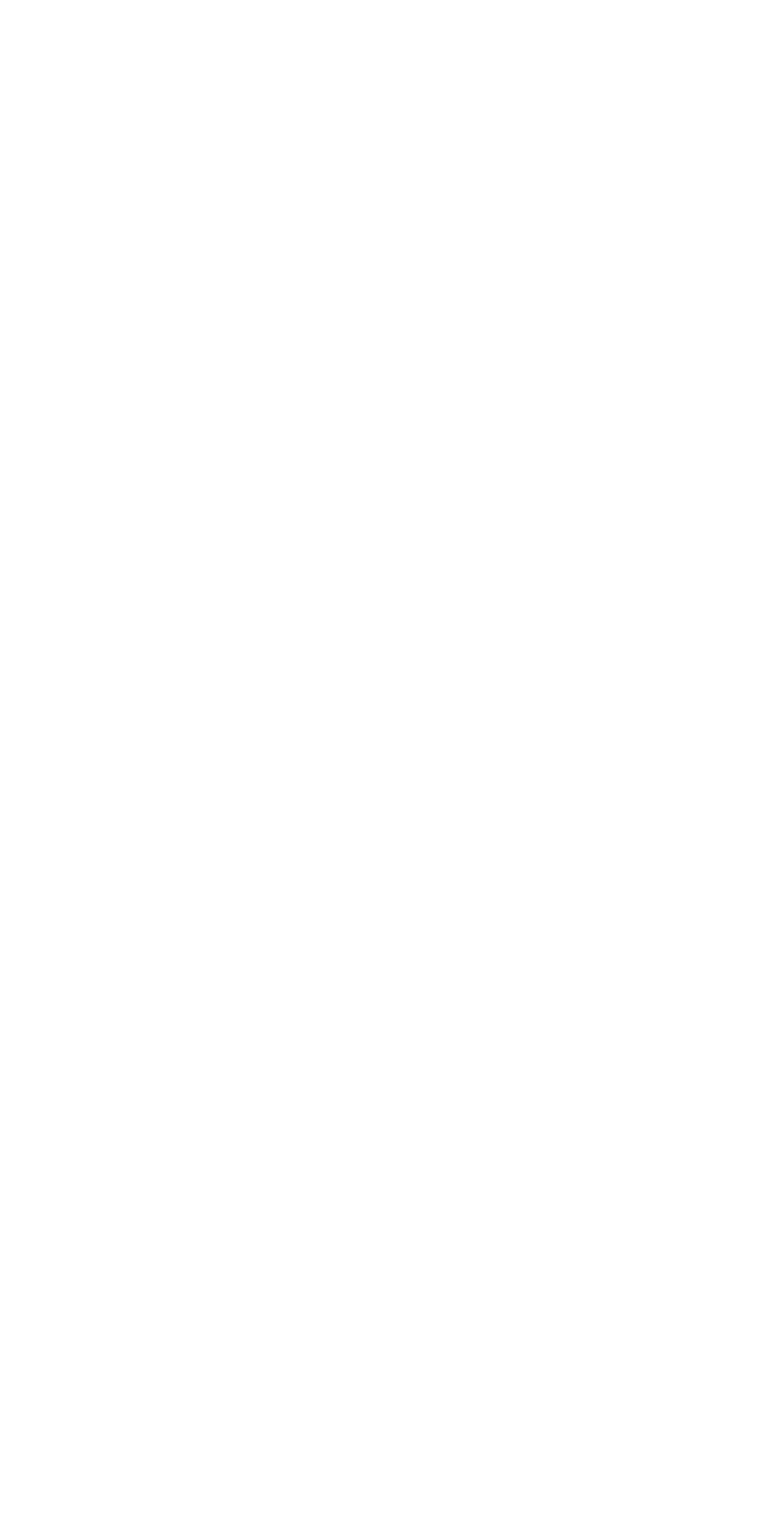
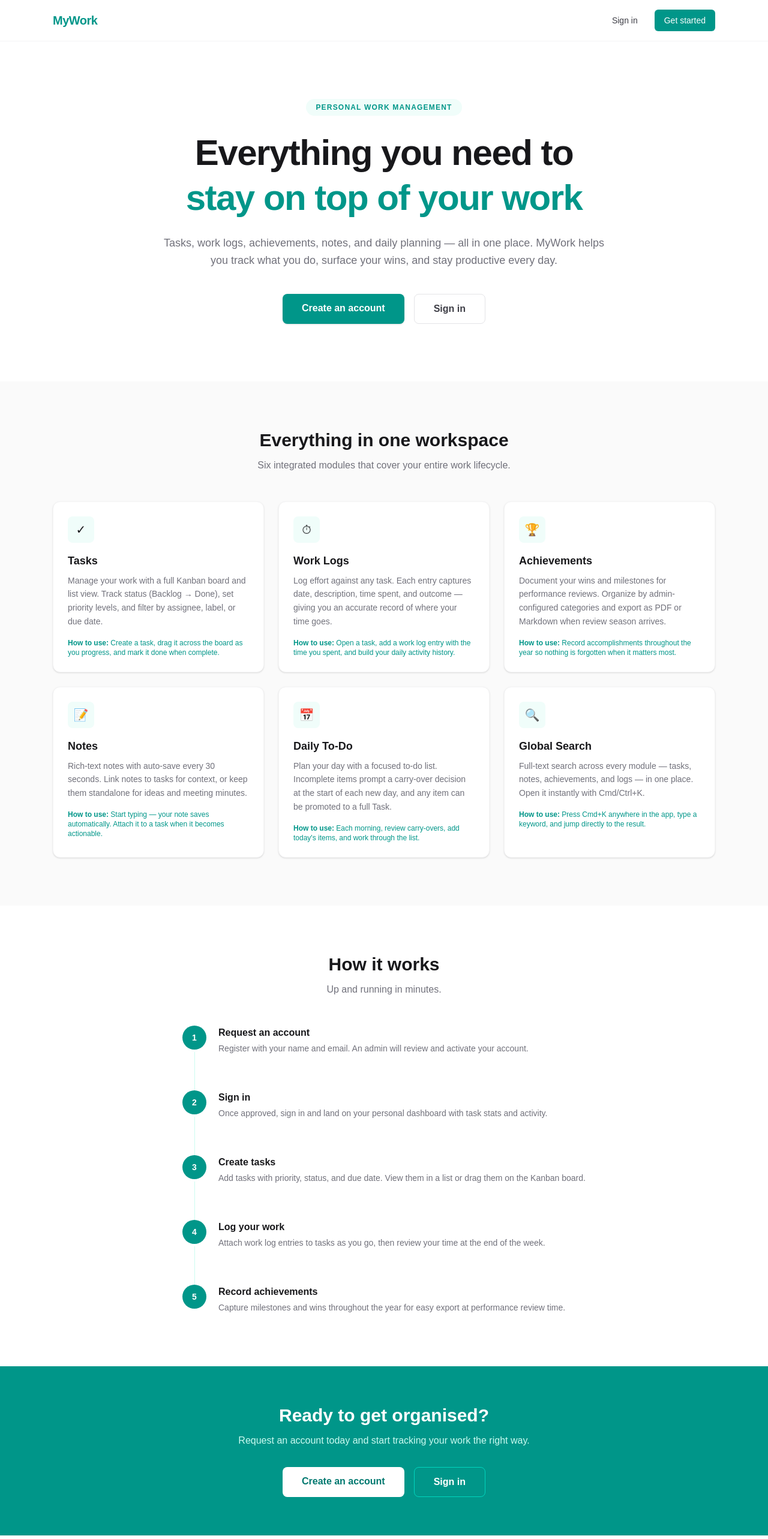
Before and after one commit to ManasConsults/mywork-nextjs-app, a Next.js app: page / in a window 1280 px wide. Before the commit this address had no page. Shown: the top 2566 px of the page at 60% size. Before the commit the page ends 800 px from the top, so only its background shows below. Built offline with nearby package versions, Linux system fonts and the light colour scheme.

Commit message:
updated visuals for admin

```diff
--- a/app/achievements-print/_components/CloseButton.tsx
+++ b/app/achievements-print/_components/CloseButton.tsx
@@ -4,19 +4,8 @@ export function CloseButton(): React.JSX.Element {
   return (
     <button
       onClick={() => window.close()}
-      style={{
-        position: 'fixed',
-        top: 12,
-        right: 16,
-        background: '#333',
-        color: '#fff',
-        border: 'none',
-        padding: '4px 10px',
-        borderRadius: 4,
-        cursor: 'pointer',
-        fontSize: 12,
-      }}
-      className="no-print"
+      style={{ position: 'fixed', top: 12, right: 16 }}
+      className="no-print bg-zinc-700 hover:bg-zinc-900 text-white text-xs px-2.5 py-1 rounded cursor-pointer border-none transition-colors"
     >
       Close
     </button>
--- a/app/notes-print/[id]/_components/CloseButton.tsx
+++ b/app/notes-print/[id]/_components/CloseButton.tsx
@@ -4,19 +4,8 @@ export function CloseButton(): React.JSX.Element {
   return (
     <button
       onClick={() => window.close()}
-      style={{
-        position: 'fixed',
-        top: 12,
-        right: 16,
-        background: '#333',
-        color: '#fff',
-        border: 'none',
-        padding: '4px 10px',
-        borderRadius: 4,
-        cursor: 'pointer',
-        fontSize: 12,
-      }}
-      className="no-print"
+      style={{ position: 'fixed', top: 12, right: 16 }}
+      className="no-print bg-zinc-700 hover:bg-zinc-900 text-white text-xs px-2.5 py-1 rounded cursor-pointer border-none transition-colors"
     >
       Close
     </button>
--- a/app/page.tsx
+++ b/app/page.tsx
@@ -1,5 +1,198 @@
-import { redirect } from 'next/navigation';
+import Link from 'next/link';
 
-export default function RootPage() {
-  redirect('/dashboard');
+const features = [
+  {
+    icon: '✓',
+    title: 'Tasks',
+    description:
+      'Manage your work with a full Kanban board and list view. Track status (Backlog → Done), set priority levels, and filter by assignee, label, or due date.',
+    how: 'Create a task, drag it across the board as you progress, and mark it done when complete.',
+  },
+  {
+    icon: '⏱',
+    title: 'Work Logs',
+    description:
+      'Log effort against any task. Each entry captures date, description, time spent, and outcome — giving you an accurate record of where your time goes.',
+    how: 'Open a task, add a work log entry with the time you spent, and build your daily activity history.',
+  },
+  {
+    icon: '🏆',
+    title: 'Achievements',
+    description:
+      'Document your wins and milestones for performance reviews. Organize by admin-configured categories and export as PDF or Markdown when review season arrives.',
+    how: 'Record accomplishments throughout the year so nothing is forgotten when it matters most.',
+  },
+  {
+    icon: '📝',
+    title: 'Notes',
+    description:
+      'Rich-text notes with auto-save every 30 seconds. Link notes to tasks for context, or keep them standalone for ideas and meeting minutes.',
+    how: 'Start typing — your note saves automatically. Attach it to a task when it becomes actionable.',
+  },
+  {
+    icon: '📅',
+    title: 'Daily To-Do',
+    description:
+      'Plan your day with a focused to-do list. Incomplete items prompt a carry-over decision at the start of each new day, and any item can be promoted to a full Task.',
+    how: 'Each morning, review carry-overs, add today\'s items, and work through the list.',
+  },
+  {
+    icon: '🔍',
+    title: 'Global Search',
+    description:
+      'Full-text search across every module — tasks, notes, achievements, and logs — in one place. Open it instantly with Cmd/Ctrl+K.',
+    how: 'Press Cmd+K anywhere in the app, type a keyword, and jump directly to the result.',
+  },
+];
+
+const steps = [
+  { step: '1', heading: 'Request an account', body: 'Register with your name and email. An admin will review and activate your account.' },
+  { step: '2', heading: 'Sign in', body: 'Once approved, sign in and land on your personal dashboard with task stats and activity.' },
+  { step: '3', heading: 'Create tasks', body: 'Add tasks with priority, status, and due date. View them in a list or drag them on the Kanban board.' },
+  { step: '4', heading: 'Log your work', body: 'Attach work log entries to tasks as you go, then review your time at the end of the week.' },
+  { step: '5', heading: 'Record achievements', body: 'Capture milestones and wins throughout the year for easy export at performance review time.' },
+];
+
+export default function HomePage() {
+  return (
+    <div className="min-h-screen bg-white text-zinc-900">
+      {/* ── Nav ── */}
+      <header className="border-b border-zinc-100">
+        <div className="mx-auto flex max-w-6xl items-center justify-between px-6 py-4">
+          <span className="text-xl font-bold tracking-tight text-teal-600">MyWork</span>
+          <nav className="flex items-center gap-3">
+            <Link
+              href="/login"
+              className="rounded-md px-4 py-2 text-sm font-medium text-zinc-700 hover:bg-zinc-50 transition-colors"
+            >
+              Sign in
+            </Link>
+            <Link
+              href="/register"
+              className="rounded-md bg-teal-600 px-4 py-2 text-sm font-medium text-white hover:bg-teal-700 transition-colors"
+            >
+              Get started
+            </Link>
+          </nav>
+        </div>
+      </header>
+
+      {/* ── Hero ── */}
+      <section className="mx-auto max-w-6xl px-6 py-24 text-center">
+        <div className="mx-auto max-w-3xl">
+          <span className="inline-block rounded-full bg-teal-50 px-4 py-1.5 text-xs font-semibold uppercase tracking-widest text-teal-600 mb-6">
+            Personal work management
+          </span>
+          <h1 className="text-5xl font-extrabold leading-tight tracking-tight text-zinc-900 sm:text-6xl">
+            Everything you need to<br />
+            <span className="text-teal-600">stay on top of your work</span>
+          </h1>
+          <p className="mt-6 text-lg leading-relaxed text-zinc-500">
+            Tasks, work logs, achievements, notes, and daily planning — all in one place.
+            MyWork helps you track what you do, surface your wins, and stay productive every day.
+          </p>
+          <div className="mt-10 flex flex-wrap justify-center gap-4">
+            <Link
+              href="/register"
+              className="rounded-lg bg-teal-600 px-8 py-3 text-base font-semibold text-white shadow-sm hover:bg-teal-700 transition-colors"
+            >
+              Create an account
+            </Link>
+            <Link
+              href="/login"
+              className="rounded-lg border border-zinc-200 bg-white px-8 py-3 text-base font-semibold text-zinc-700 hover:bg-zinc-50 transition-colors"
+            >
+              Sign in
+            </Link>
+          </div>
+        </div>
+      </section>
+
+      {/* ── Features ── */}
+      <section className="bg-zinc-50 py-20">
+        <div className="mx-auto max-w-6xl px-6">
+          <div className="mb-12 text-center">
+            <h2 className="text-3xl font-bold text-zinc-900">Everything in one workspace</h2>
+            <p className="mt-3 text-zinc-500">Six integrated modules that cover your entire work lifecycle.</p>
+          </div>
+          <div className="grid gap-6 sm:grid-cols-2 lg:grid-cols-3">
+            {features.map((f) => (
+              <div
+                key={f.title}
+                className="rounded-xl border border-zinc-100 bg-white p-6 shadow-sm"
+              >
+                <div className="mb-4 flex h-11 w-11 items-center justify-center rounded-lg bg-teal-50 text-xl">
+                  {f.icon}
+                </div>
+                <h3 className="mb-2 text-lg font-semibold text-zinc-900">{f.title}</h3>
+                <p className="mb-4 text-sm leading-relaxed text-zinc-500">{f.description}</p>
+                <p className="text-xs font-medium text-teal-600">
+                  <span className="font-semibold">How to use: </span>{f.how}
+                </p>
+              </div>
+            ))}
+          </div>
+        </div>
+      </section>
+
+      {/* ── How it works ── */}
+      <section className="py-20">
+        <div className="mx-auto max-w-6xl px-6">
+          <div className="mb-12 text-center">
+            <h2 className="text-3xl font-bold text-zinc-900">How it works</h2>
+            <p className="mt-3 text-zinc-500">Up and running in minutes.</p>
+          </div>
+          <ol className="relative mx-auto max-w-2xl space-y-8">
+            {steps.map((s, i) => (
+              <li key={s.step} className="flex gap-5">
+                <div className="shrink-0">
+                  <div className="flex h-10 w-10 items-center justify-center rounded-full bg-teal-600 text-sm font-bold text-white">
+                    {s.step}
+                  </div>
+                  {i < steps.length - 1 && (
+                    <div className="mx-auto mt-1 h-full w-px bg-teal-100" style={{ minHeight: '2rem' }} />
+                  )}
+                </div>
+                <div className="pb-2">
+                  <h3 className="font-semibold text-zinc-900">{s.heading}</h3>
+                  <p className="mt-1 text-sm text-zinc-500">{s.body}</p>
+                </div>
+              </li>
+            ))}
+          </ol>
+        </div>
+      </section>
+
+      {/* ── CTA banner ── */}
+      <section className="bg-teal-600 py-16">
+        <div className="mx-auto max-w-6xl px-6 text-center">
+          <h2 className="text-3xl font-bold text-white">Ready to get organised?</h2>
+          <p className="mt-3 text-teal-100">
+            Request an account today and start tracking your work the right way.
+          </p>
+          <div className="mt-8 flex flex-wrap justify-center gap-4">
+            <Link
+              href="/register"
+              className="rounded-lg bg-white px-8 py-3 text-base font-semibold text-teal-700 hover:bg-teal-50 transition-colors"
+            >
+              Create an account
+            </Link>
+            <Link
+              href="/login"
+              className="rounded-lg border border-teal-400 px-8 py-3 text-base font-semibold text-white hover:bg-teal-700 transition-colors"
+            >
+              Sign in
+            </Link>
+          </div>
+        </div>
+      </section>
+
+      {/* ── Footer ── */}
+      <footer className="border-t border-zinc-100 py-8">
+        <div className="mx-auto max-w-6xl px-6 text-center text-sm text-zinc-400">
+          © {new Date().getFullYear()} MyWork. All rights reserved.
+        </div>
+      </footer>
+    </div>
+  );
 }
--- a/lib/actions/admin.ts
+++ b/lib/actions/admin.ts
@@ -83,3 +83,13 @@ export async function setUserRoleAction(
   revalidatePath('/admin/users');
   return { success: true };
 }
+
+export async function deleteUserAction(userId: string): Promise<AdminActionResult> {
+  const adminId = await requireAdmin();
+  if (!adminId) return { success: false, error: 'Unauthorized.' };
+  if (userId === adminId) return { success: false, error: 'Cannot delete your own account.' };
+
+  await prisma.user.delete({ where: { id: userId } });
+  revalidatePath('/admin/users');
+  return { success: true };
+}
--- a/package.json
+++ b/package.json
@@ -24,6 +24,7 @@
     "@tiptap/react": "^3.20.0",
     "@tiptap/starter-kit": "^3.20.0",
     "bcryptjs": "^3.0.3",
+    "lucide-react": "^0.576.0",
     "next": "16.1.6",
     "next-auth": "^4.24.13",
     "next-themes": "^0.4.6",
```
Also changed, not shown: app/admin/users/_components/UserTable.tsx (+40 -57 lines), 2 other files (tests, documents, lock files or other folders).
